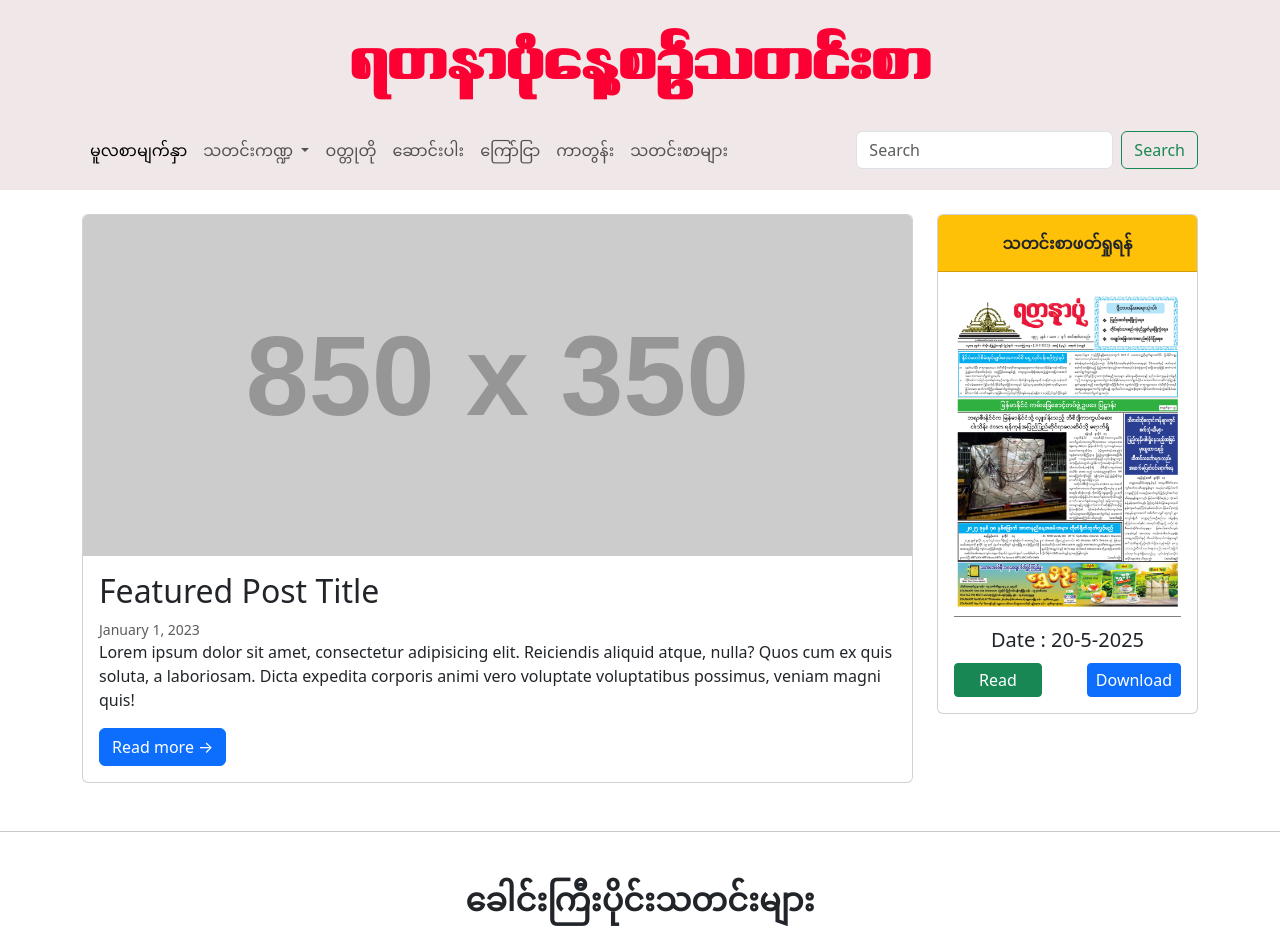
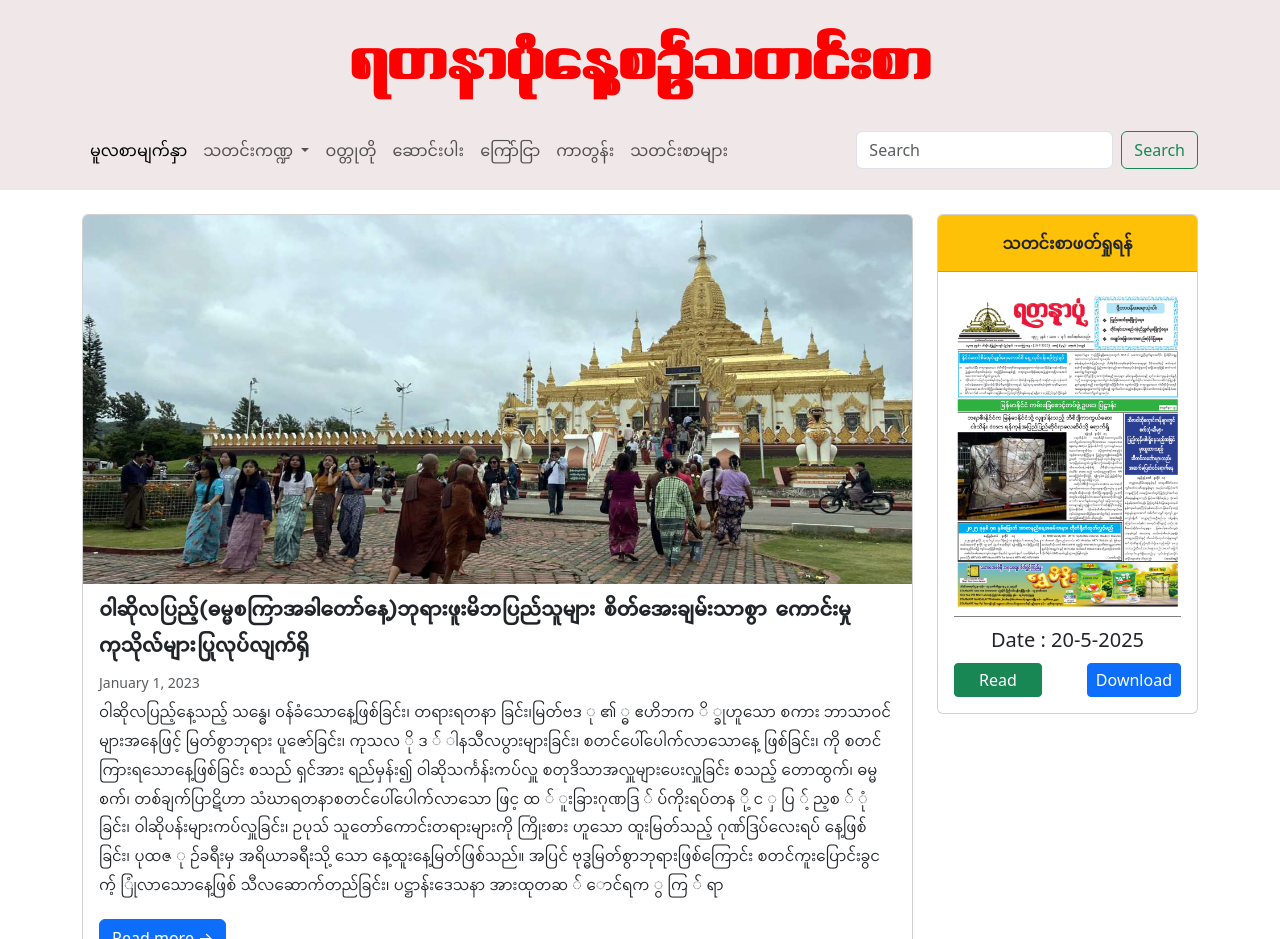
Before and after one commit to phoethingyan-tech/ydbframe, a plain HTML site: page index.html in a window 1280 px wide. Shown: the top 939 px of the page. Drawn offline with Linux system fonts and the light colour scheme; placeholder pictures from the web are drawn by us.

Commit message:
update title and font

```diff
--- a/assets/style.css
+++ b/assets/style.css
@@ -4,17 +4,33 @@
 }
 
 @font-face {
-    font-family: 'body';
+    font-family: 'title';
     src: url('font/myanmaryein.ttf');
 }
 
+@font-face {
+    font-family: 'body';
+    src: url('font/MyanmarTextMelano.ttf');
+}
+
+.title-font {
+  font-family:'title';
+}
+
+.body-font {
+  font-family:'body';
+}
+
+.line-height {
+  line-height: 1.8;
+}
 .nav-cover {
     background-color: #f0e8e8;
 }
 
 .nav-header {
     font-family: 'header';
-    color: #fd0033;
+    color: #fd0000;
     font-size: 55px;
 }
 
--- a/index.html
+++ b/index.html
@@ -72,11 +72,35 @@
             <!-- Featured Post -->
             <div class="col-lg-9">
                 <div class="card mb-4">
-                    <a href="#!"><img class="card-img-top" src="https://dummyimage.com/850x350/dee2e6/6c757d.jpg" alt="..." /></a>
-                    <div class="card-body">
-                        <h2 class="card-title">Featured Post Title</h2>
-                        <div class="small text-muted">January 1, 2023</div>
-                        <p class="card-text">Lorem ipsum dolor sit amet, consectetur adipisicing elit. Reiciendis aliquid atque, nulla? Quos cum ex quis soluta, a laboriosam. Dicta expedita corporis animi vero voluptate voluptatibus possimus, veniam magni quis!</p>
+                    <a href="#!"><img class="card-img-top" src="image/heading.png" alt="..." /></a>
+                    <div class="card-body pt-2">
+                        <h5 class="card-title fw-bold line-height title-font">ဝါဆိုလပြည့်(ဓမ္မစကြာအခါတော်နေ့)ဘုရားဖူးမိဘပြည်သူများ
+                        စိတ်အေးချမ်းသာစွာ ကောင်းမှုကုသိုလ်များပြုလုပ်လျက်ရှိ</h5>
+                        <div class="small text-muted mb-2">January 1, 2023</div>
+                                        <p class="card-text line-height body-font">ဝါဆိုလပြည့်နေ့သည့်       သန္ဓေ၊
+                        ဝန်ခံသောနေ့ဖြစ်ခြင်း၊     တရားရတနာ ခြင်း၊မြတ်ဗဒ
+                        ု ၏
+                        ္ဓ ဧဟိဘက
+                        ိ ္ခုဟူသော စကား
+                        ဘာသာဝင်များအနေဖြင့်  မြတ်စွာဘုရား ပူဇော်ခြင်း၊ ကုသလ
+                        ို ဒ
+                        ် ါနသီလပွားများခြင်း၊
+                        စတင်ပေါ်ပေါက်လာသောနေ့   ဖြစ်ခြင်း၊ ကို စတင်ကြားရသောနေ့ဖြစ်ခြင်း စသည် ရှင်အား ရည်မှန်း၍ ဝါဆိုသင်္ကန်းကပ်လှူ စတုဒိသာအလှူများပေးလှူခြင်း စသည့်
+                        တောထွက်၊  ဓမ္မစက်၊  တစ်ချက်ပြာဋိဟာ သံဃာရတနာစတင်ပေါ်ပေါက်လာသော
+                        ဖြင့  ထ
+                        ် ူးခြားဂုဏဒြ
+                        ် ပ်ကိုးရပ်တန
+                        ို့ င
+                        ှ   ပြ
+                        ့် ည့စ
+                        ် ုံ ခြင်း၊  ဝါဆိုပန်းများကပ်လှူခြင်း၊  ဥပုသ် သူတော်ကောင်းတရားများကို    ကြိုးစား
+                        ဟူသော ထူးမြတ်သည့် ဂုဏ်ဒြပ်လေးရပ် နေ့ဖြစ်ခြင်း၊ ပုထဇ
+                        ု ဉ်ခရီးမှ အရိယာခရီးသို့ သော နေ့ထူးနေ့မြတ်ဖြစ်သည်။
+                        အပြင်      ဗုဒ္ဓမြတ်စွာဘုရားဖြစ်ကြောင်း စတင်ကူးပြောင်းခွငက့် ြုံလာသောနေ့ဖြစ်
+                        သီလဆောက်တည်ခြင်း၊ ပဋ္ဌာန်းဒေသနာ အားထုတဆ
+                        ် ောင်ရက
+                        ွ ကြ
+                        ် ရာ</p>
                         <a class="btn btn-primary" href="#!">Read more →</a>
                     </div>
                 </div>
```
Also changed, not shown: assets/font/MyanmarBlack.ttf (deleted), assets/font/MyanmarTextMelano.ttf (added), assets/font/Pangram.ttf (deleted), image/heading.png (added).
